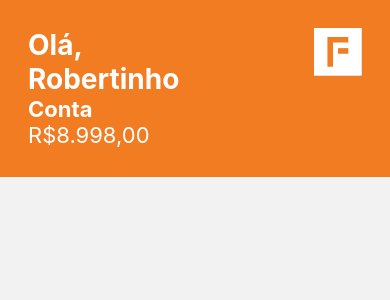
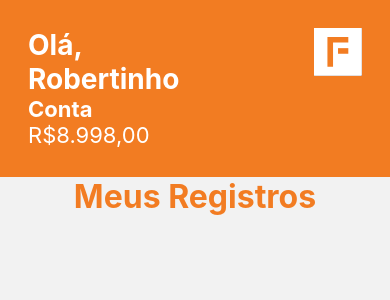
Before and after one commit to marqueskaio/financero-app, a React Native app: screen /MyRegisters in a window 390 px wide. Shown: the top 300 px of the page. Built offline with nearby package versions, Linux system fonts and the light colour scheme.

Commit message:
My-Registers-Screen

```diff
--- a/src/screens/my-registers-screen/index.tsx
+++ b/src/screens/my-registers-screen/index.tsx
@@ -1,8 +1,17 @@
 import {AccountHeaderComponent} from "../../components/account-header-component";
+import {View, Text} from "react-native";
+import React from "react";
 
 export const MyRegistersScreen = () => {
 
     return(
+        <>
         <AccountHeaderComponent/>
+        <View>
+            <Text style={{fontSize: 32, fontWeight: "bold", color:"#f27c22", alignSelf:"center"}}>
+                Meus Registros
+            </Text>
+        </View>
+        </>
     )
 }
```
